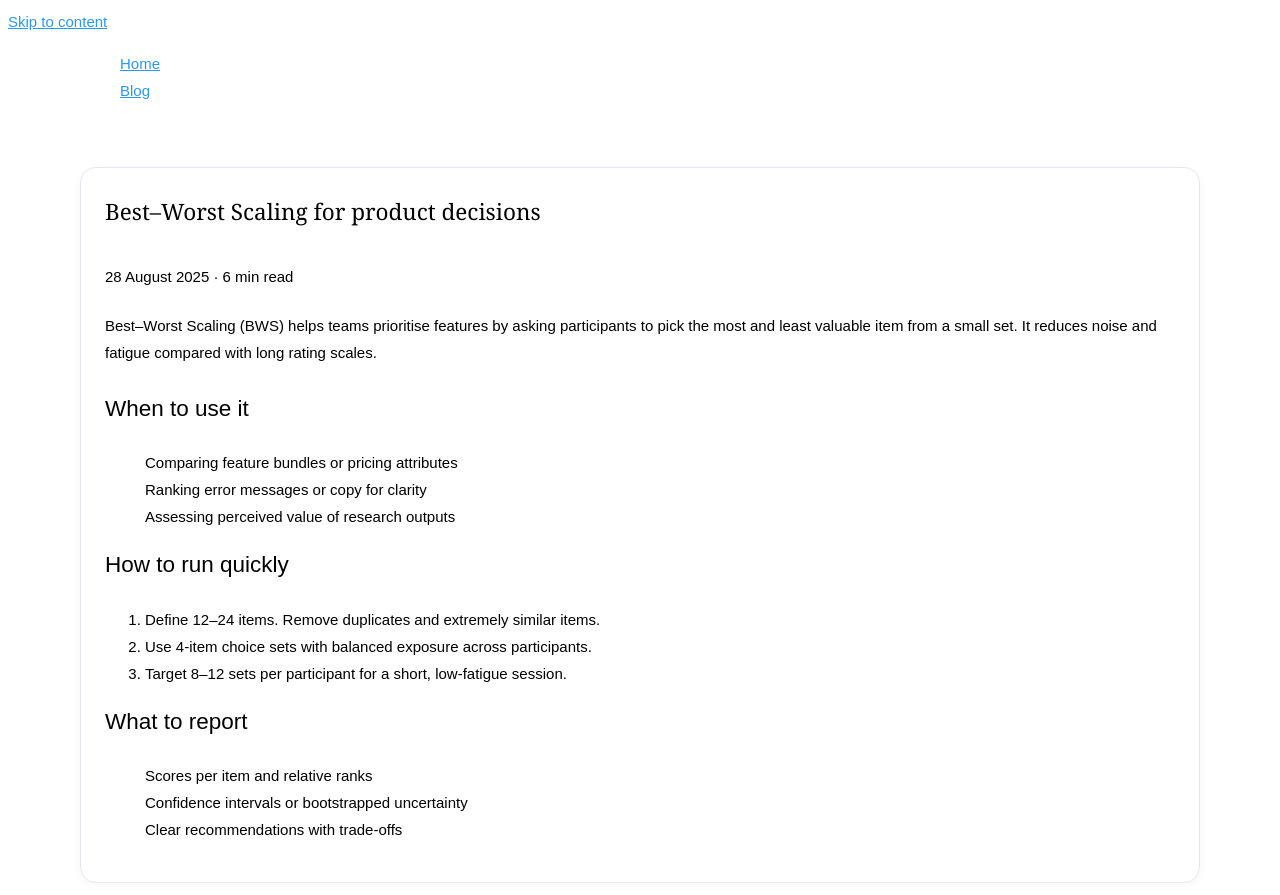
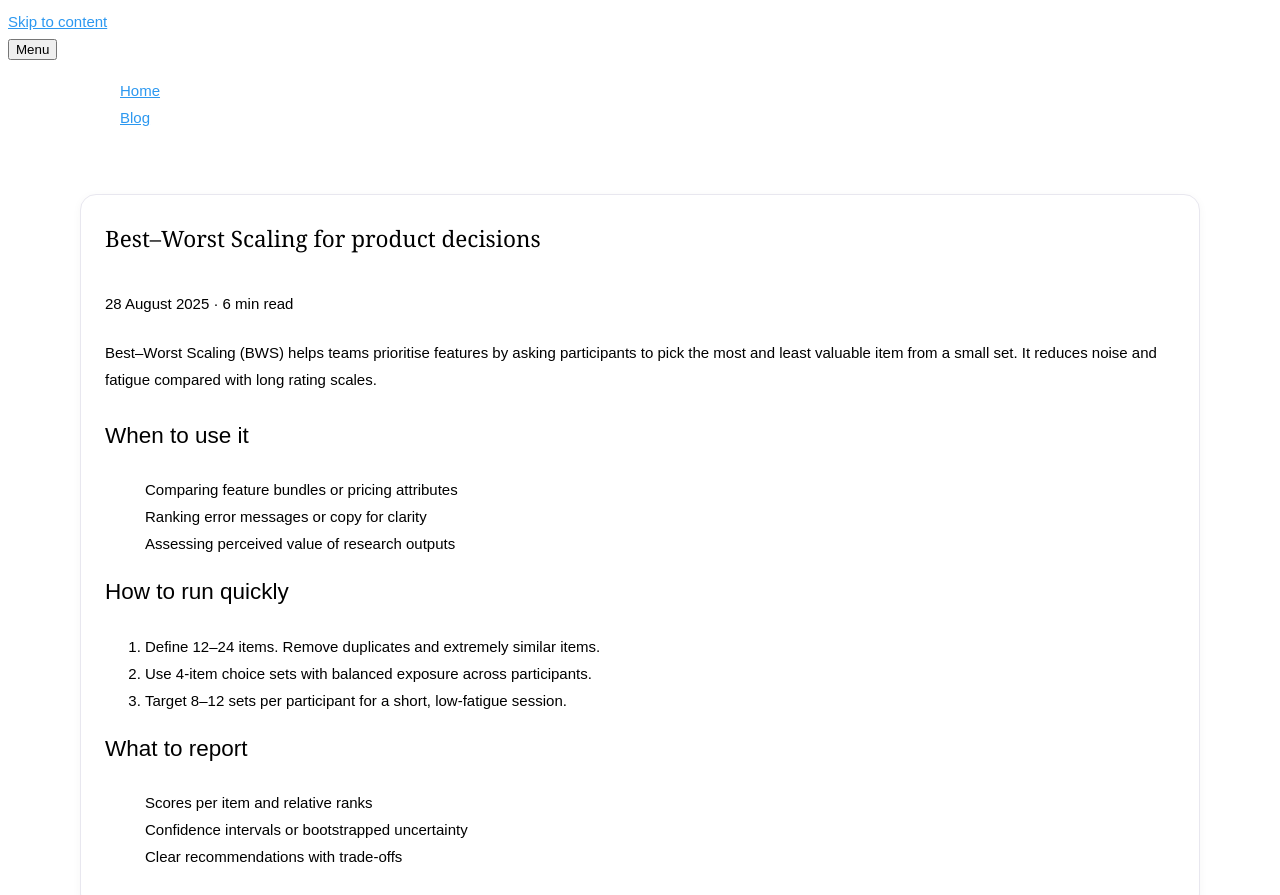
Before and after one commit to haratimo/portfolio_website_2, a plain HTML site: page blog/bws-in-ux.html in a window 1280 px wide. Shown: the top 895 px of the page. Drawn offline with Linux system fonts and the light colour scheme.

Commit message:
navigation button added to bws-in-ux.html

```diff
--- a/blog/bws-in-ux.html
+++ b/blog/bws-in-ux.html
@@ -14,13 +14,23 @@
   <a class="visually-hidden-focusable" href="#main">Skip to content</a>
 
   <header role="banner">
-    <nav class="container" aria-label="Primary">
+    <!-- New mobile toggle button -->
+    <button class="nav-toggle"
+            data-toggle="menu"
+            aria-controls="site-nav"
+            aria-expanded="false">
+      Menu
+    </button>
+
+    <!-- Existing nav, now with an ID -->
+    <nav id="site-nav" class="container" aria-label="Primary">
       <ul>
         <li><a href="../">Home</a></li>
         <li><a href="./">Blog</a></li>
       </ul>
     </nav>
   </header>
+
 
   <main id="main" class="section container">
     <article class="card" itemscope itemtype="https://schema.org/Article">
```
